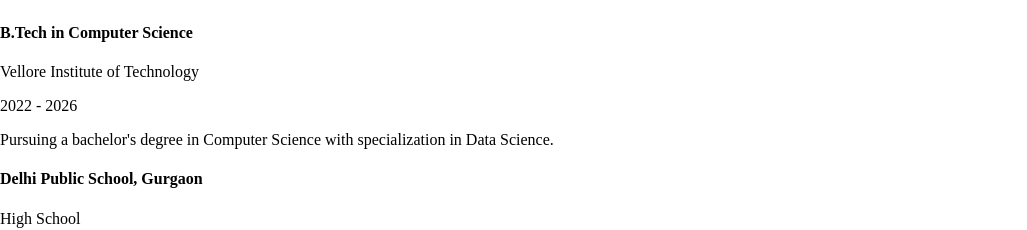
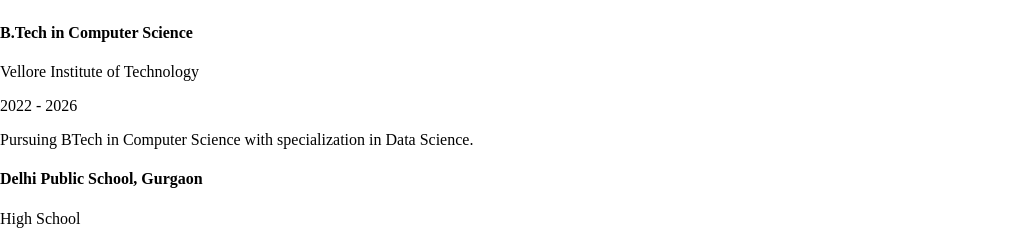
Before and after one commit to Armaan8/Armaan-Portfolio, a React (Vite) app in the folder client/: page /about in a window 1280 px wide. Shown: the part 1461-1691 px from the top of the page, without its empty margins (0-1027 px from the left). Built offline with nearby package versions, Linux system fonts and the light colour scheme.

Commit message:
Update About.tsx

```diff
--- a/client/src/pages/About.tsx
+++ b/client/src/pages/About.tsx
@@ -55,7 +55,7 @@
                 <p className="text-gray-400 mt-1">Vellore Institute of Technology</p>
                 <p className="text-gray-500 text-sm mt-1">2022 - 2026</p>
                 <p className="text-gray-400 mt-2">
-                  Pursuing a bachelor's degree in Computer Science with specialization in Data Science.
+                  Pursuing BTech in Computer Science with specialization in Data Science.
                 </p>
               </div>
 
@@ -99,7 +99,7 @@
 
           <div className="flex justify-center mt-10 mb-6">
             <a
-              href="https://drive.google.com/file/d/1-sTWgcp_cNQK2pPyfzmRavH0ymxQpovI/view?usp=sharing"
+              href="https://drive.google.com/file/d/1A4gBiyrgY5HJmOnuoMJ8Ar6h9Ekx6dZR/view?usp=sharing"
               className="inline-flex items-center gap-2 bg-white hover:bg-gray-100 text-black font-medium px-6 py-2.5 text-sm transition-colors rounded-sm"
             >
               Download Full Resume
```
